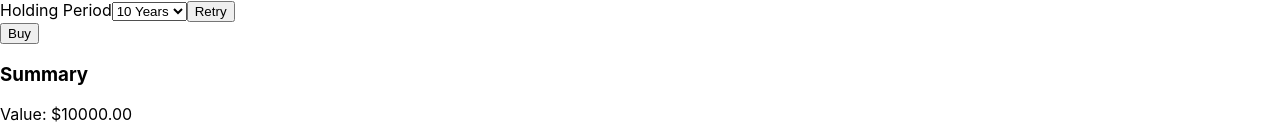
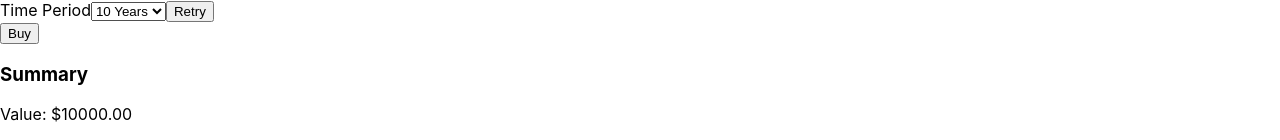
Before and after one commit to Richard1320/Time-the-Market, a React (Create React App) app: page / in a window 1280 px wide. Shown: the top 140 px of the page. Built offline with nearby package versions, Linux system fonts and the light colour scheme.

Commit message:
change label to time period

```diff
--- a/src/components/Form.js
+++ b/src/components/Form.js
@@ -30,7 +30,7 @@ class Form extends Component {
     return (
       <div className="component--form">
         <form onSubmit={this.formSubmit.bind(this)}>
-          <label htmlFor="input-timeline">Holding Period</label>
+          <label htmlFor="input-timeline">Time Period</label>
           <select
             id="input-timeline"
             value={this.state.timeline}
```
